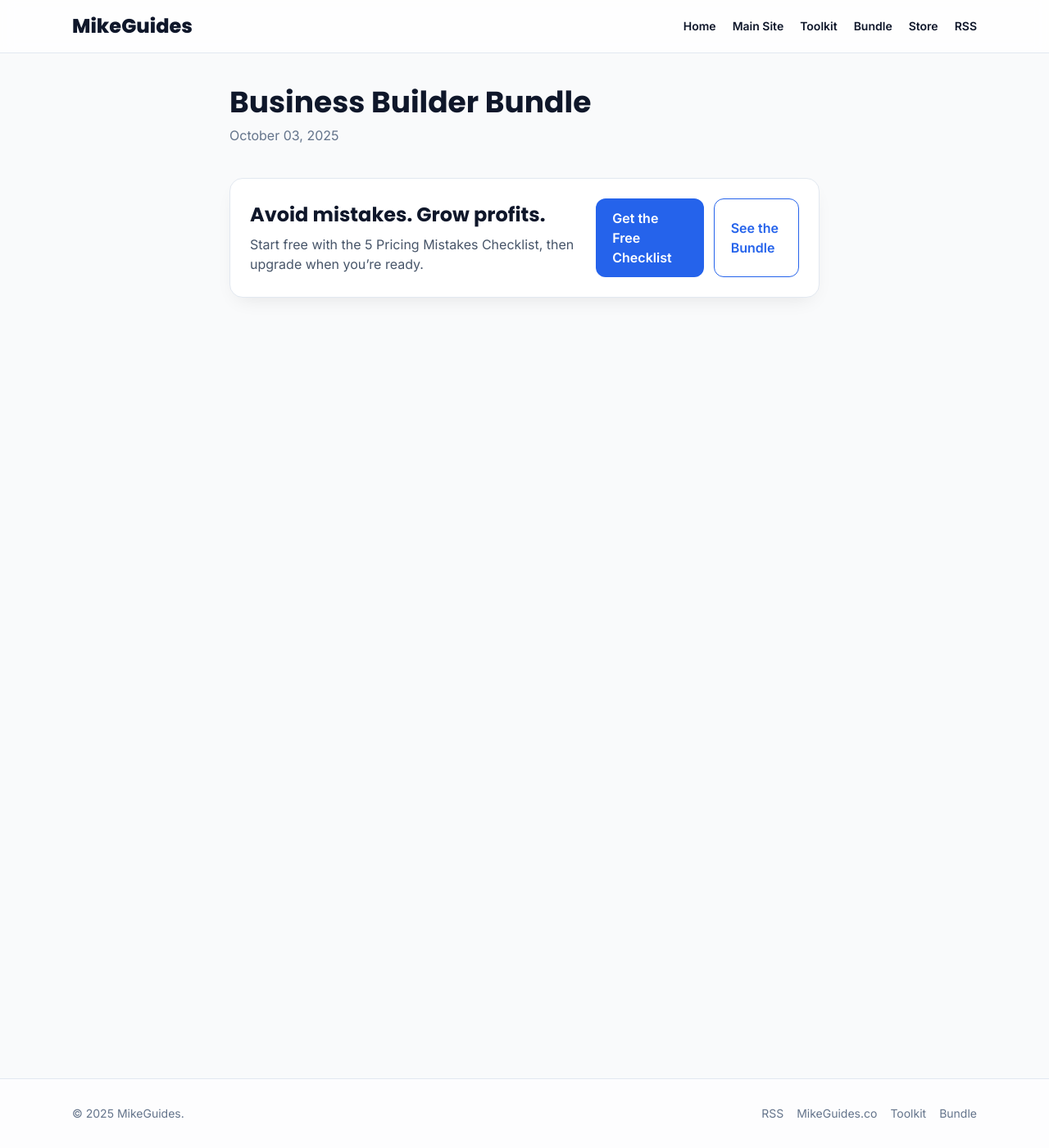
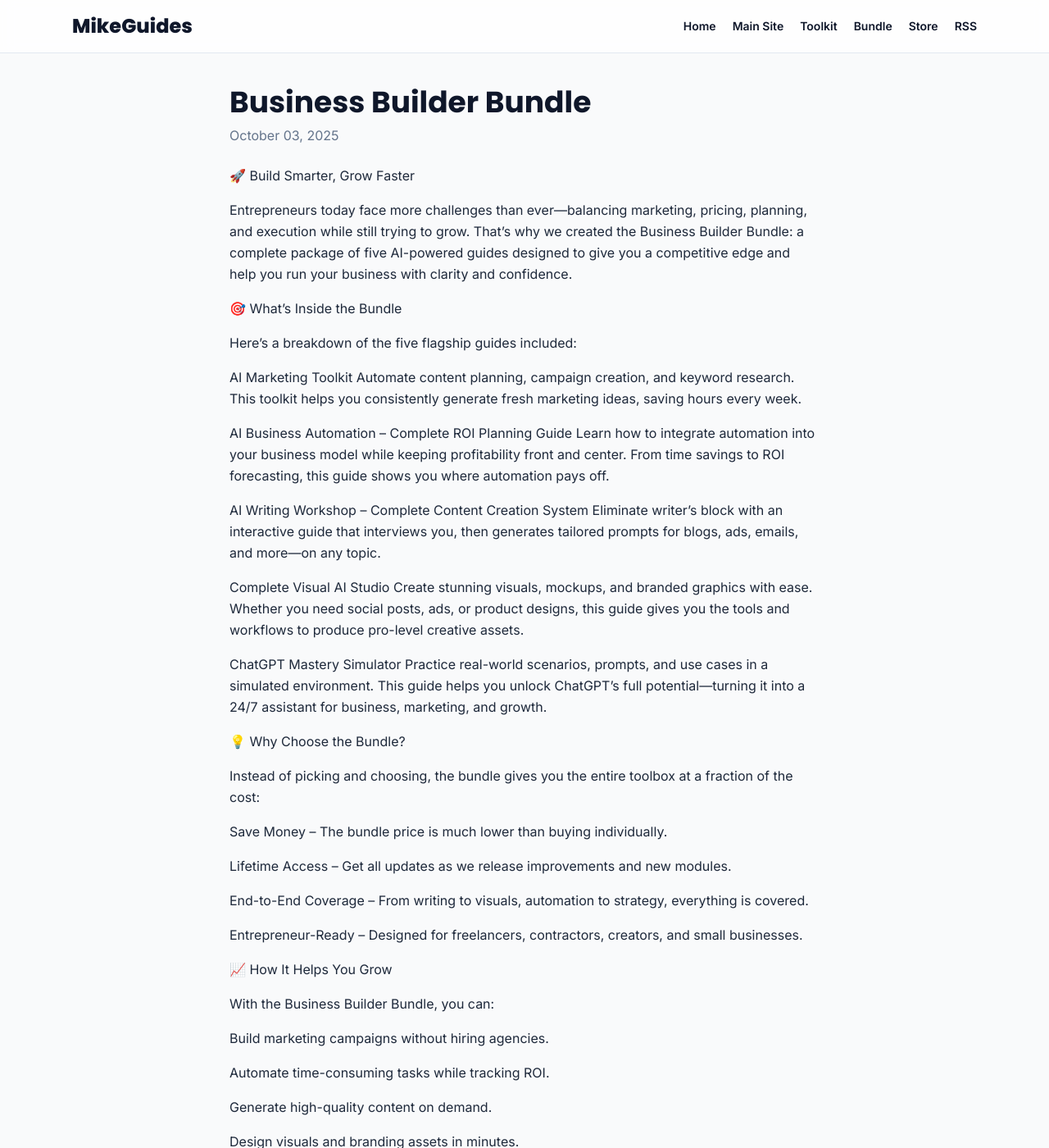
Before and after one commit to MikeGuides-creator/mikeguides-blog-v2, a Jekyll site: the page built from _posts/2025-10-03-business-builder-bundle.md, in a window 1280 px wide and 1400 px high. Shown: the whole window at 82% size. Built offline with Jekyll 4.4.1, drawn with Linux system fonts in a browser that asks for light colours; nearby versions of some CDN libraries; some of the changed text lies outside the part shown.

Commit message:
Update 2025-10-03-business-builder-bundle.md

```diff
--- a/_posts/2025-10-03-business-builder-bundle.md
+++ b/_posts/2025-10-03-business-builder-bundle.md
@@ -7,3 +7,60 @@
 tags: [entrepreneurship, toolkit, automation, growth]
 last_modified_at: 2025-10-03
 ---
+🚀 Build Smarter, Grow Faster
+
+Entrepreneurs today face more challenges than ever—balancing marketing, pricing, planning, and execution while still trying to grow. That’s why we created the Business Builder Bundle: a complete package of five AI-powered guides designed to give you a competitive edge and help you run your business with clarity and confidence.
+
+🎯 What’s Inside the Bundle
+
+Here’s a breakdown of the five flagship guides included:
+
+AI Marketing Toolkit
+Automate content planning, campaign creation, and keyword research. This toolkit helps you consistently generate fresh marketing ideas, saving hours every week.
+
+AI Business Automation – Complete ROI Planning Guide
+Learn how to integrate automation into your business model while keeping profitability front and center. From time savings to ROI forecasting, this guide shows you where automation pays off.
+
+AI Writing Workshop – Complete Content Creation System
+Eliminate writer’s block with an interactive guide that interviews you, then generates tailored prompts for blogs, ads, emails, and more—on any topic.
+
+Complete Visual AI Studio
+Create stunning visuals, mockups, and branded graphics with ease. Whether you need social posts, ads, or product designs, this guide gives you the tools and workflows to produce pro-level creative assets.
+
+ChatGPT Mastery Simulator
+Practice real-world scenarios, prompts, and use cases in a simulated environment. This guide helps you unlock ChatGPT’s full potential—turning it into a 24/7 assistant for business, marketing, and growth.
+
+💡 Why Choose the Bundle?
+
+Instead of picking and choosing, the bundle gives you the entire toolbox at a fraction of the cost:
+
+Save Money – The bundle price is much lower than buying individually.
+
+Lifetime Access – Get all updates as we release improvements and new modules.
+
+End-to-End Coverage – From writing to visuals, automation to strategy, everything is covered.
+
+Entrepreneur-Ready – Designed for freelancers, contractors, creators, and small businesses.
+
+📈 How It Helps You Grow
+
+With the Business Builder Bundle, you can:
+
+Build marketing campaigns without hiring agencies.
+
+Automate time-consuming tasks while tracking ROI.
+
+Generate high-quality content on demand.
+
+Design visuals and branding assets in minutes.
+
+Master ChatGPT workflows to handle research, planning, and communication.
+
+It’s a one-stop shop for any entrepreneur who wants to work smarter, not harder.
+
+🔗 Get Started Today
+
+Don’t juggle multiple tools, guides, and apps. Simplify your stack with one powerful bundle.
+
+👉 Get the Business Builder Bundle on Gumroad
+ and unlock all five guides today.
```
